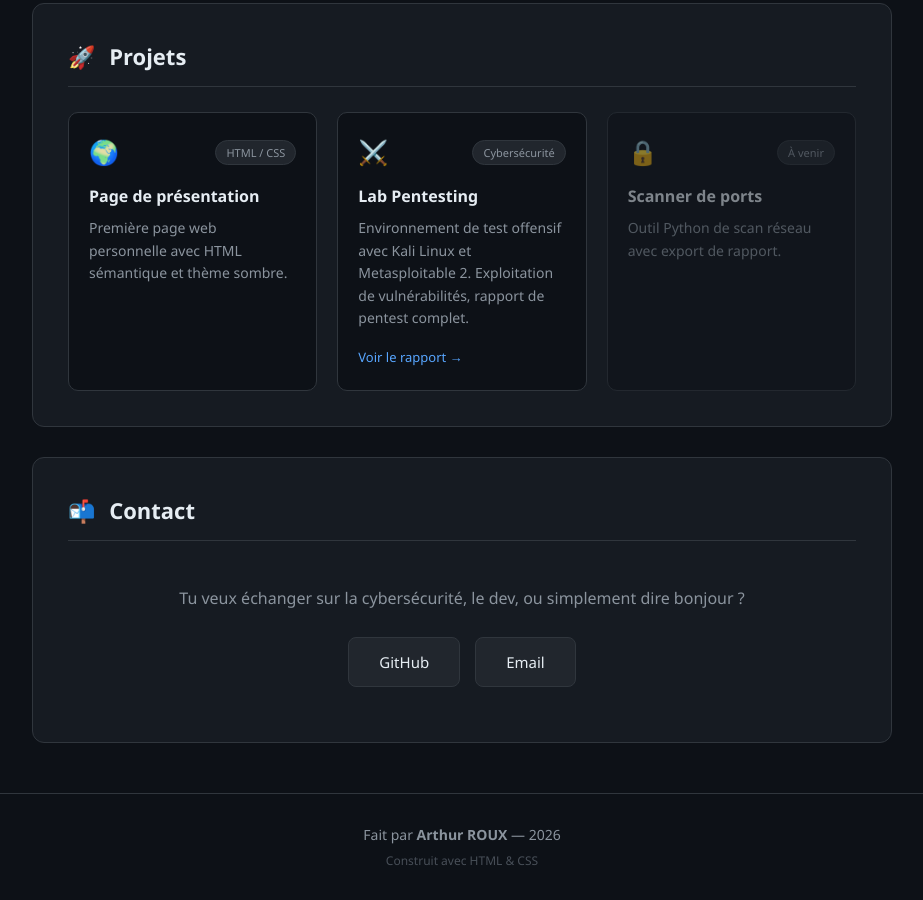
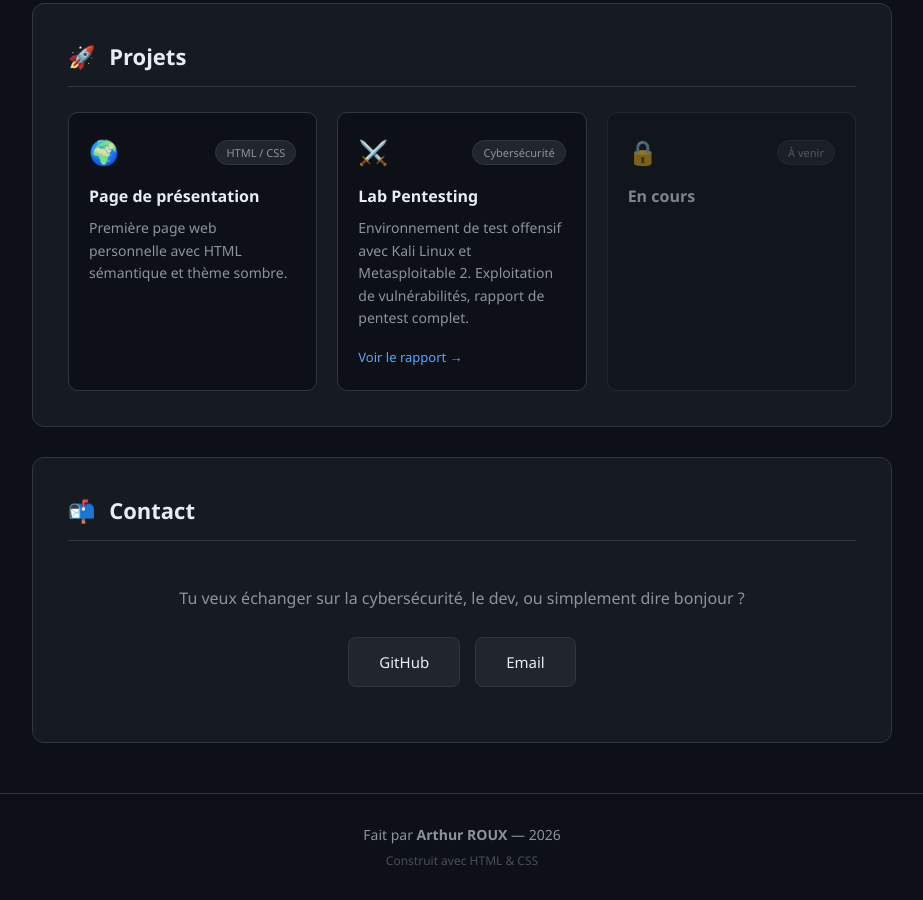
Before and after one commit to Arthur-rx99/Arthur-rx99.github.io, a plain HTML site: page index.html in a window 1280 px wide. Shown: the part 1276-2176 px from the top of the page, without its empty margins (178-1101 px from the left). Drawn offline with Linux system fonts and the light colour scheme.

Commit message:
Modifications cadena

```diff
--- a/index.html
+++ b/index.html
@@ -136,8 +136,8 @@
                         <span class="projet-icon">🔒</span>
                         <span class="projet-tag">À venir</span>
                     </div>
-                    <h3>Scanner de ports</h3>
-                    <p>Outil Python de scan réseau avec export de rapport.</p>
+                    <h3>En cours</h3>
+                    <p></p>
                 </div>
 
             </div>
```
